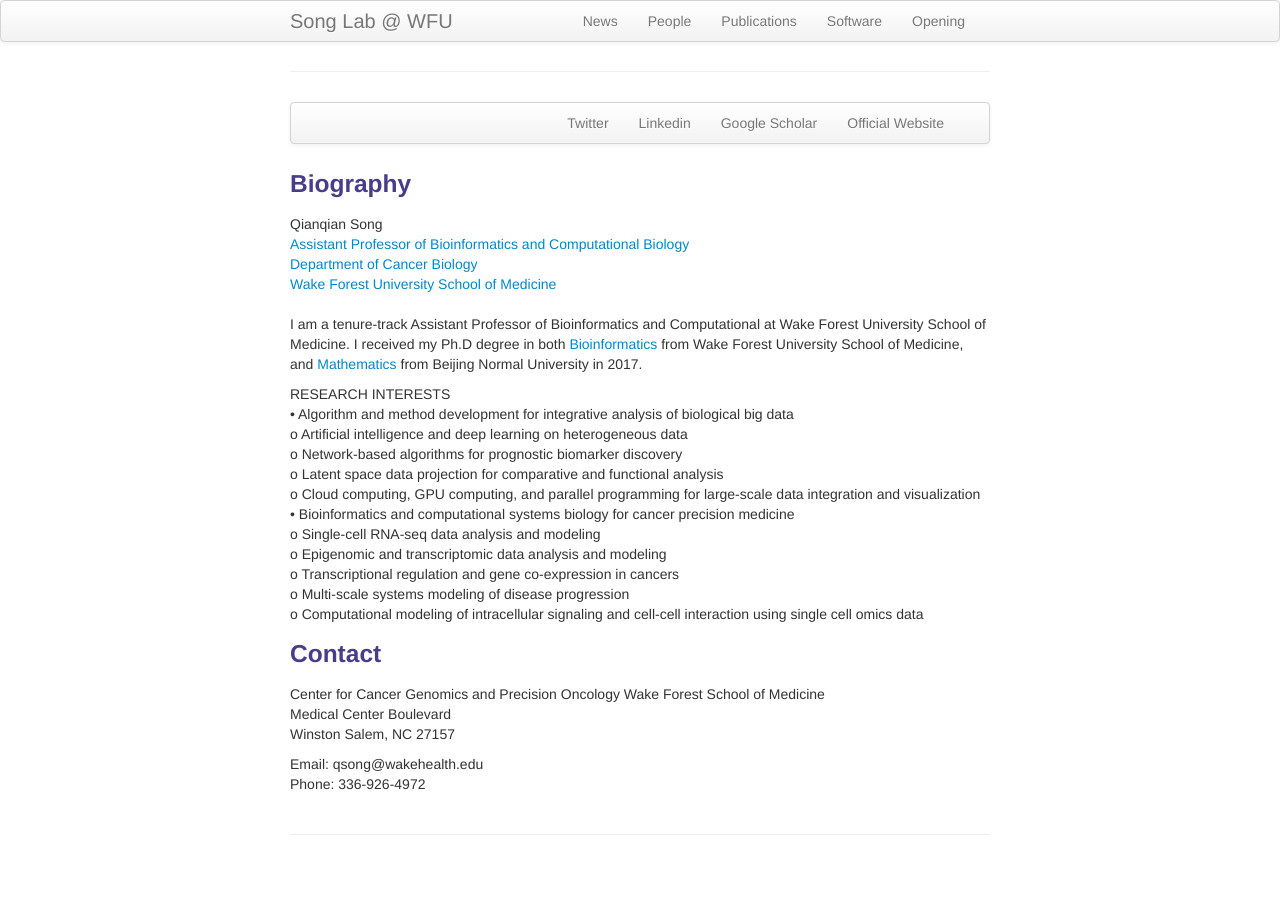
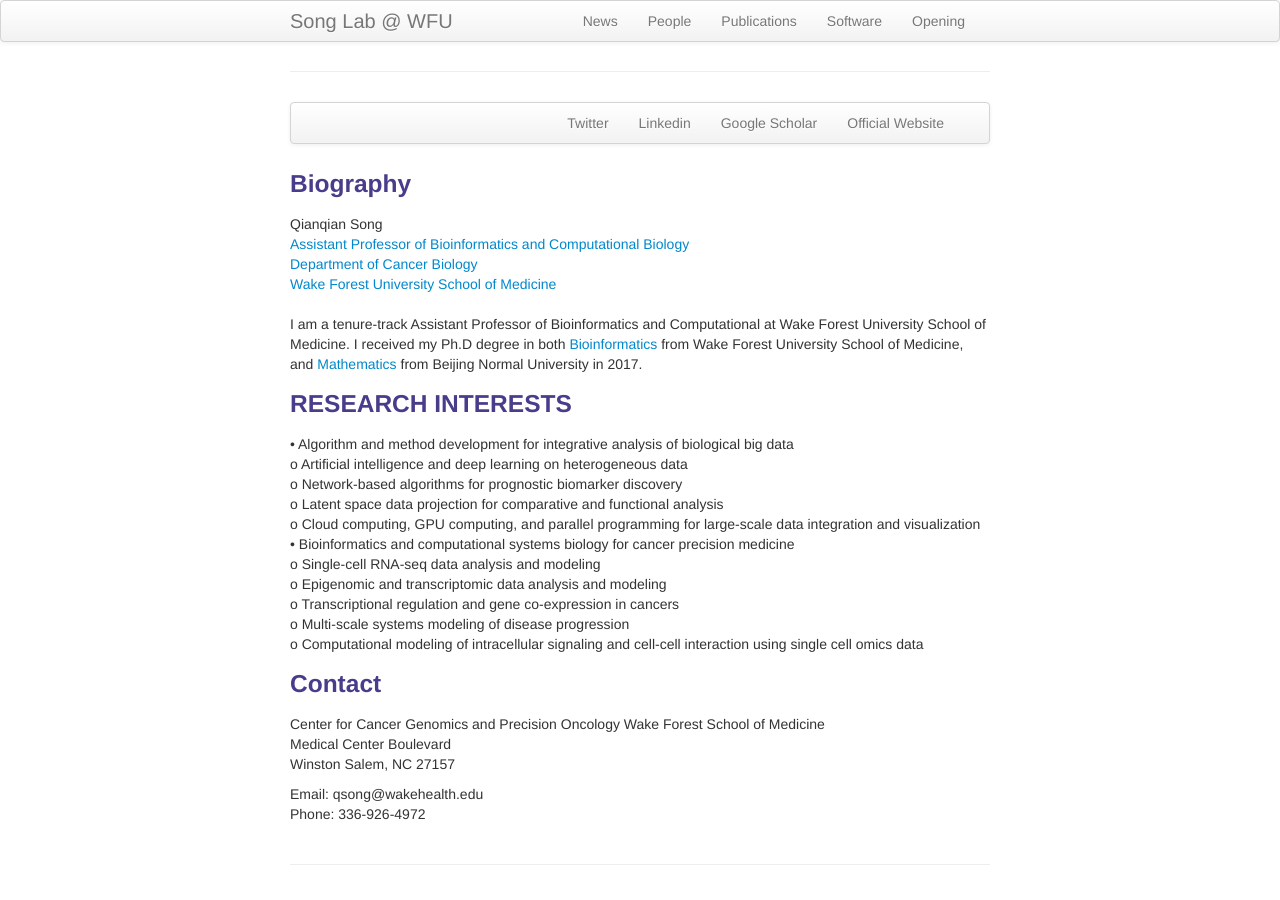
Before and after one commit to songqianqianlab/songqianqianlab.github.io2, a Jekyll site: the page built from index.md, in a window 1280 px wide. Built offline with Jekyll 4.4.1, drawn with Linux system fonts in a browser that asks for light colours.

```diff
--- a/index.md
+++ b/index.md
@@ -30,7 +30,7 @@ description: I am a tenure-track Assistant Professor of Bioinformatics and Compu
 <br/>
 I am a tenure-track Assistant Professor of Bioinformatics and Computational at Wake Forest University School of Medicine. I received my Ph.D degree in both [Bioinformatics](https://school.wakehealth.edu/research/institutes-and-centers/center-for-biomedical-informatics) from Wake Forest University School of Medicine, and [Mathematics](http://math.english.bnu.edu.cn/) from Beijing Normal University in 2017.<br/>
 
-RESEARCH INTERESTS<br/>
+### RESEARCH INTERESTS<br/>
 • Algorithm and method development for integrative analysis of biological big data <br/>
 o Artificial intelligence and deep learning on heterogeneous data <br/>
 o Network-based algorithms for prognostic biomarker discovery <br/>
```
